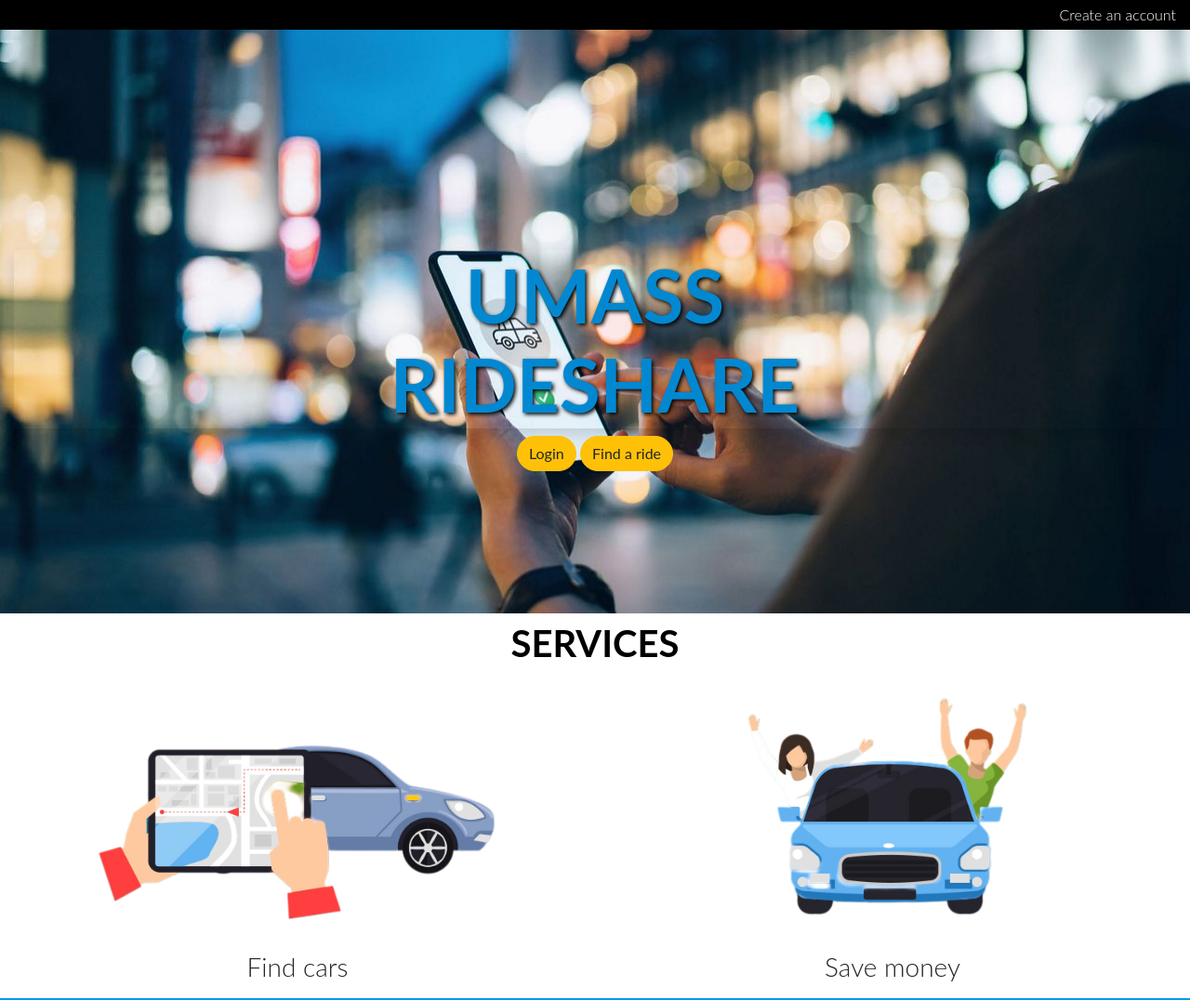
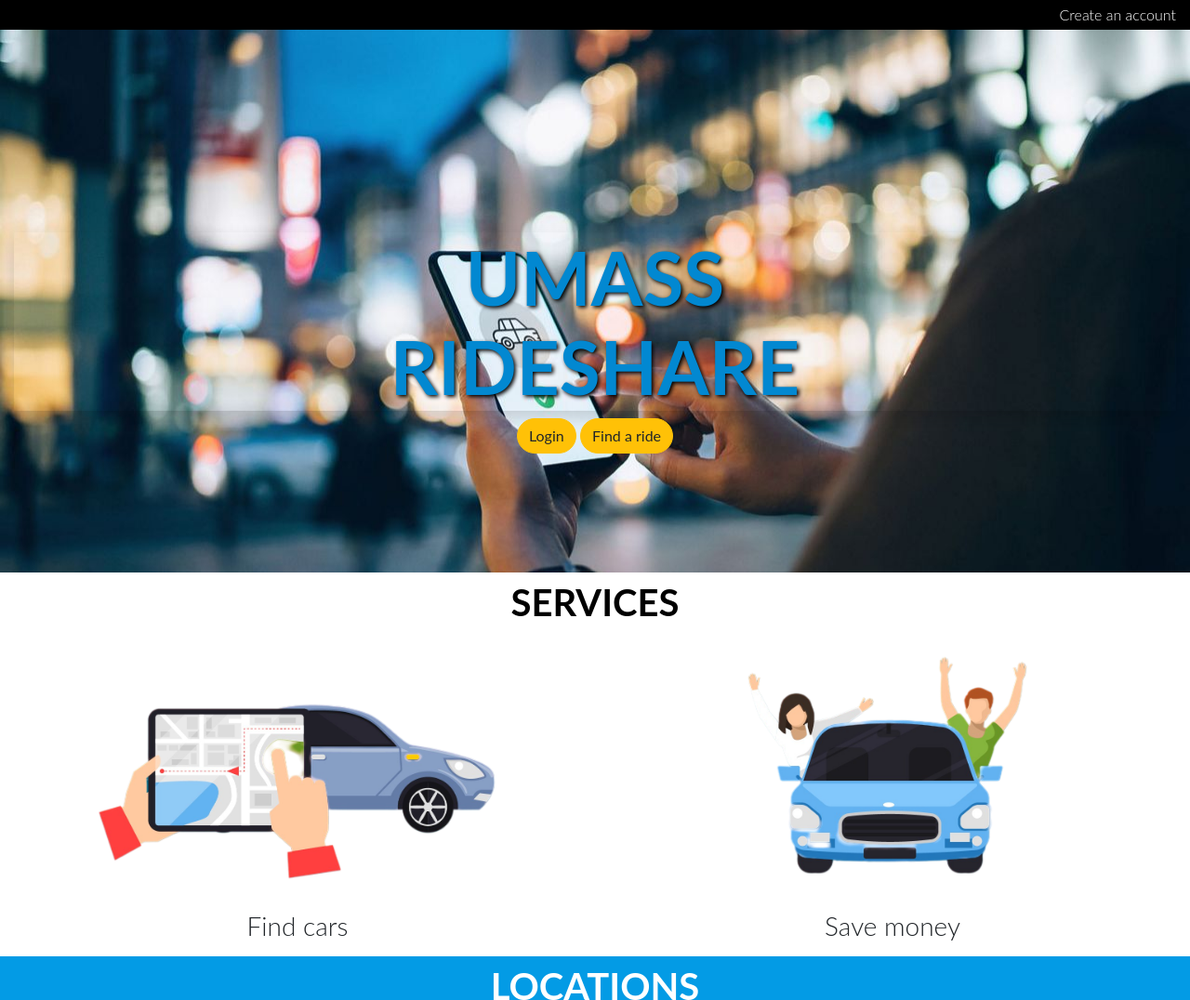
Before and after one commit to ymekky/cs326-final-vav, a website: page index.html in a window 1280 px wide. Shown: the top 1076 px of the page at 93% size. Drawn offline with nearby package versions, Linux system fonts and the light colour scheme; a web font is replaced by a local one.

Commit message:
modified:   index.css

```diff
--- a/index.css
+++ b/index.css
@@ -47,8 +47,8 @@
 .bg {
 	background: url('files/bg.jpeg') no-repeat !important;
 	background-size: cover !important;
-	padding-top: 18.5% !important;
-	padding-bottom: 12% !important;
+	padding-top: 17% !important;
+	padding-bottom: 10% !important;
 }
 .row, .border {
 	/*border: 1px solid;*/
@@ -78,9 +78,6 @@
 	text-shadow: 2px 2px 4px #000000;
 }
 
-#top {
-	text-align: center;
-}
 
 .container {
 	width: 100%;
```
